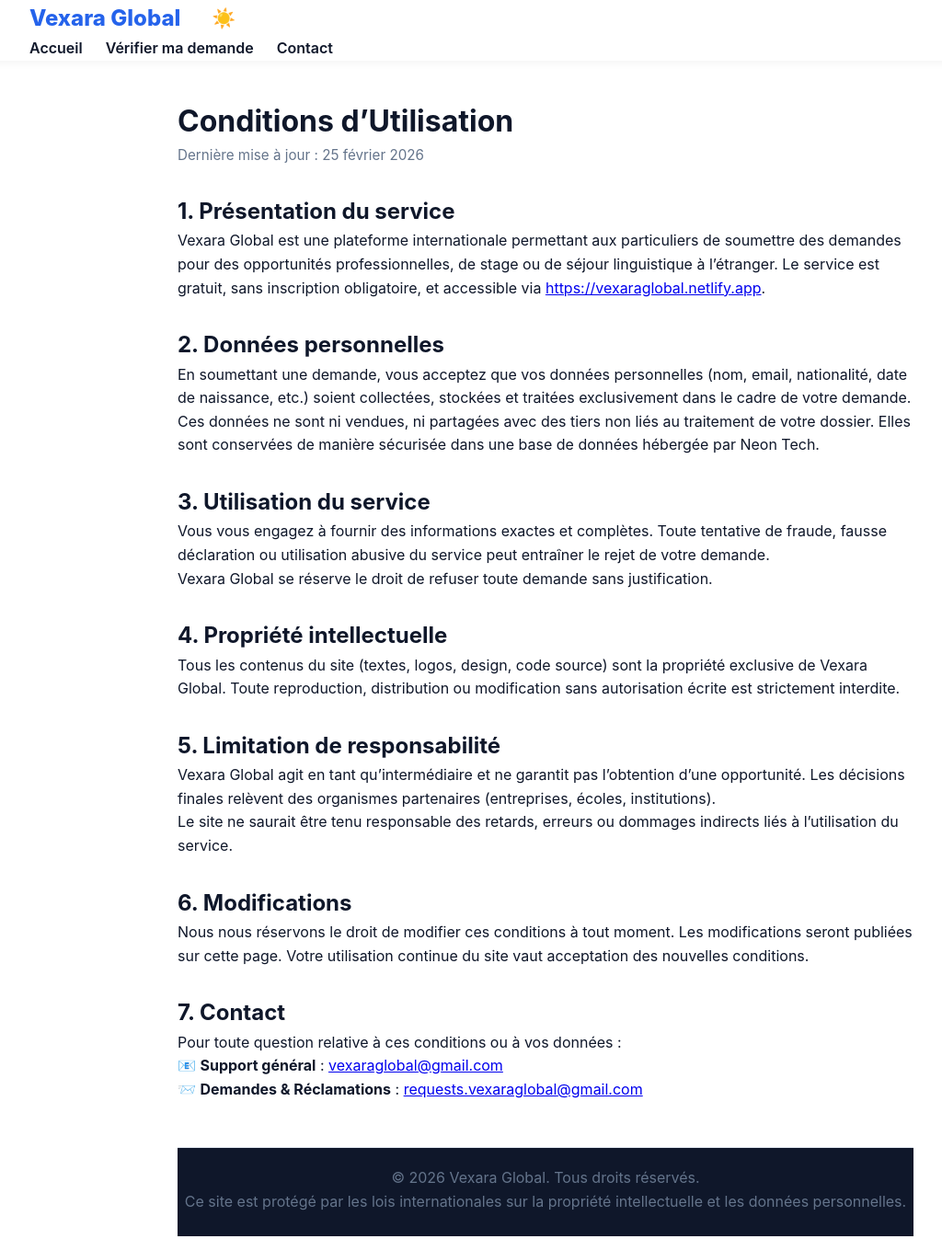
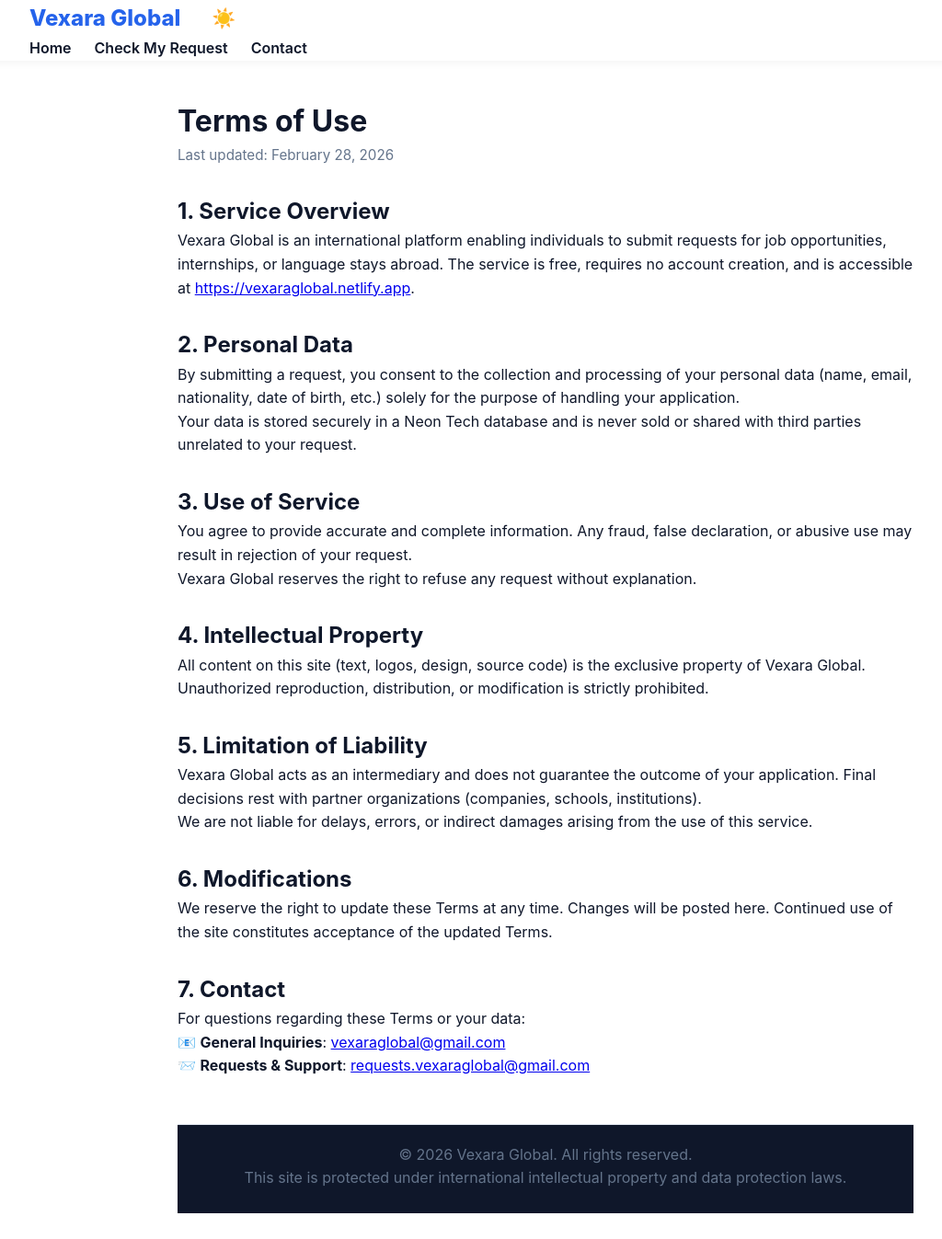
Before and after one commit to Vexara-global/Vexara-global-, a website: page terms.html in a window 1280 px wide. Shown: the whole page at 92% size, without its empty margins (47-1071 px from the left). Drawn offline with Linux system fonts and the light colour scheme.

Commit message:
Update terms.html

```diff
--- a/terms.html
+++ b/terms.html
@@ -1,13 +1,9 @@
 <!DOCTYPE html>
-<html lang="fr">
+<html lang="en">
 <head>
-  <!-- Favicon -->
-<link rel="icon" type="image/x-icon" href="/favicon.ico">
-<!-- Optionnel : support moderne (PNG) -->
-<link rel="apple-touch-icon" href="/favicon.png" sizes="180x180">
   <meta charset="UTF-8" />
   <meta name="viewport" content="width=device-width, initial-scale=1.0"/>
-  <title>Conditions d'Utilisation — Vexara Global</title>
+  <title>Terms of Use — Vexara Global</title>
   <link rel="stylesheet" href="css/style.css" />
 </head>
 <body>
@@ -18,88 +14,88 @@
         <button class="theme-toggle" id="themeToggle">☀️</button>
       </div>
       <ul class="nav-menu" style="margin-left: auto;">
-        <li><a href="index.html">Accueil</a></li>
-        <li><a href="check.html">Vérifier ma demande</a></li>
+        <li><a href="index.html">Home</a></li>
+        <li><a href="check.html">Check My Request</a></li>
         <li><a href="index.html#contact">Contact</a></li>
       </ul>
     </div>
   </header>
 
   <main class="container" style="padding: 40px 0; max-width: 800px; margin: 0 auto;">
-    <h1>Conditions d’Utilisation</h1>
-    <p style="color: var(--gray); font-size: 0.95rem;">Dernière mise à jour : 25 février 2026</p>
+    <h1>Terms of Use</h1>
+    <p style="color: var(--gray); font-size: 0.95rem;">Last updated: February 28, 2026</p>
 
     <section style="margin: 30px 0;">
-      <h2>1. Présentation du service</h2>
+      <h2>1. Service Overview</h2>
       <p>
-        Vexara Global est une plateforme internationale permettant aux particuliers de soumettre des demandes pour des opportunités professionnelles, de stage ou de séjour linguistique à l’étranger.
-        Le service est gratuit, sans inscription obligatoire, et accessible via <a href="https://vexaraglobal.netlify.app">https://vexaraglobal.netlify.app</a>.
+        Vexara Global is an international platform enabling individuals to submit requests for job opportunities, internships, or language stays abroad.
+        The service is free, requires no account creation, and is accessible at <a href="https://vexaraglobal.netlify.app">https://vexaraglobal.netlify.app</a>.
       </p>
     </section>
 
     <section style="margin: 30px 0;">
-      <h2>2. Données personnelles</h2>
+      <h2>2. Personal Data</h2>
       <p>
-        En soumettant une demande, vous acceptez que vos données personnelles (nom, email, nationalité, date de naissance, etc.) soient collectées, stockées et traitées exclusivement dans le cadre de votre demande.
+        By submitting a request, you consent to the collection and processing of your personal data (name, email, nationality, date of birth, etc.) solely for the purpose of handling your application.
       </p>
       <p>
-        Ces données ne sont ni vendues, ni partagées avec des tiers non liés au traitement de votre dossier. Elles sont conservées de manière sécurisée dans une base de données hébergée par Neon Tech.
+        Your data is stored securely in a Neon Tech database and is never sold or shared with third parties unrelated to your request.
       </p>
     </section>
 
     <section style="margin: 30px 0;">
-      <h2>3. Utilisation du service</h2>
+      <h2>3. Use of Service</h2>
       <p>
-        Vous vous engagez à fournir des informations exactes et complètes. Toute tentative de fraude, fausse déclaration ou utilisation abusive du service peut entraîner le rejet de votre demande.
+        You agree to provide accurate and complete information. Any fraud, false declaration, or abusive use may result in rejection of your request.
       </p>
       <p>
-        Vexara Global se réserve le droit de refuser toute demande sans justification.
+        Vexara Global reserves the right to refuse any request without explanation.
       </p>
     </section>
 
     <section style="margin: 30px 0;">
-      <h2>4. Propriété intellectuelle</h2>
+      <h2>4. Intellectual Property</h2>
       <p>
-        Tous les contenus du site (textes, logos, design, code source) sont la propriété exclusive de Vexara Global. Toute reproduction, distribution ou modification sans autorisation écrite est strictement interdite.
+        All content on this site (text, logos, design, source code) is the exclusive property of Vexara Global.
+        Unauthorized reproduction, distribution, or modification is strictly prohibited.
       </p>
     </section>
 
     <section style="margin: 30px 0;">
-      <h2>5. Limitation de responsabilité</h2>
+      <h2>5. Limitation of Liability</h2>
       <p>
-        Vexara Global agit en tant qu’intermédiaire et ne garantit pas l’obtention d’une opportunité. Les décisions finales relèvent des organismes partenaires (entreprises, écoles, institutions).
+        Vexara Global acts as an intermediary and does not guarantee the outcome of your application. Final decisions rest with partner organizations (companies, schools, institutions).
       </p>
       <p>
-        Le site ne saurait être tenu responsable des retards, erreurs ou dommages indirects liés à l’utilisation du service.
+        We are not liable for delays, errors, or indirect damages arising from the use of this service.
       </p>
     </section>
 
     <section style="margin: 30px 0;">
       <h2>6. Modifications</h2>
       <p>
-        Nous nous réservons le droit de modifier ces conditions à tout moment. Les modifications seront publiées sur cette page. Votre utilisation continue du site vaut acceptation des nouvelles conditions.
+        We reserve the right to update these Terms at any time. Changes will be posted here. Continued use of the site constitutes acceptance of the updated Terms.
       </p>
     </section>
 
     <section style="margin: 30px 0;">
       <h2>7. Contact</h2>
       <p>
-        Pour toute question relative à ces conditions ou à vos données :
+        For questions regarding these Terms or your data:
       </p>
       <ul style="list-style: none; padding-left: 0;">
-        <li>📧 <strong>Support général</strong> : <a href="mailto:vexaraglobal@gmail.com">vexaraglobal@gmail.com</a></li>
-        <li>📨 <strong>Demandes & Réclamations</strong> : <a href="mailto:requests.vexaraglobal@gmail.com">requests.vexaraglobal@gmail.com</a></li>
+        <li>📧 <strong>General Inquiries</strong>: <a href="mailto:vexaraglobal@gmail.com">vexaraglobal@gmail.com</a></li>
+        <li>📨 <strong>Requests & Support</strong>: <a href="mailto:requests.vexaraglobal@gmail.com">requests.vexaraglobal@gmail.com</a></li>
       </ul>
     </section>
 
     <footer style="margin-top: 50px; padding-top: 20px; border-top: 1px solid var(--border-color); color: var(--gray);">
-      <p>&copy; 2026 Vexara Global. Tous droits réservés.</p>
-      <p>Ce site est protégé par les lois internationales sur la propriété intellectuelle et les données personnelles.</p>
+      <p>&copy; 2026 Vexara Global. All rights reserved.</p>
+      <p>This site is protected under international intellectual property and data protection laws.</p>
     </footer>
   </main>
 
   <script>
-    // Theme toggle
     document.addEventListener('DOMContentLoaded', () => {
       const toggle = document.getElementById('themeToggle');
       if (toggle) {
```
